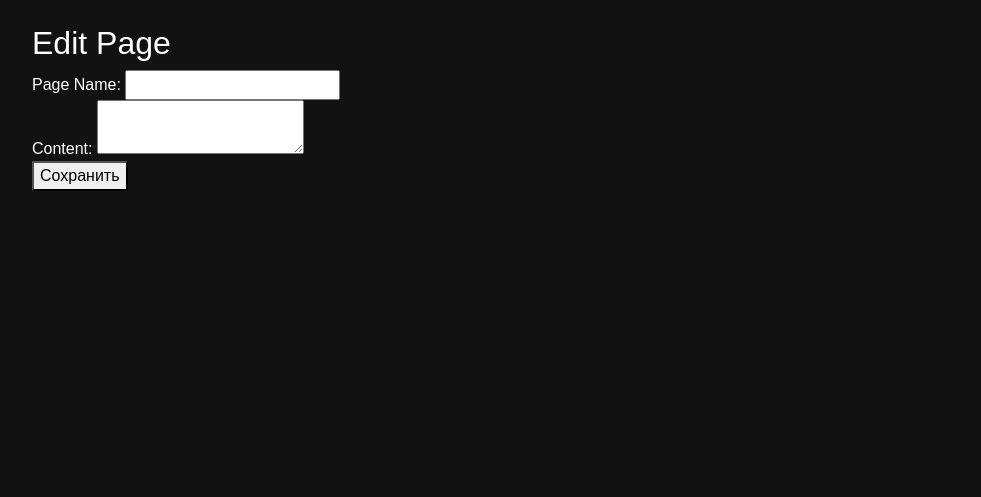
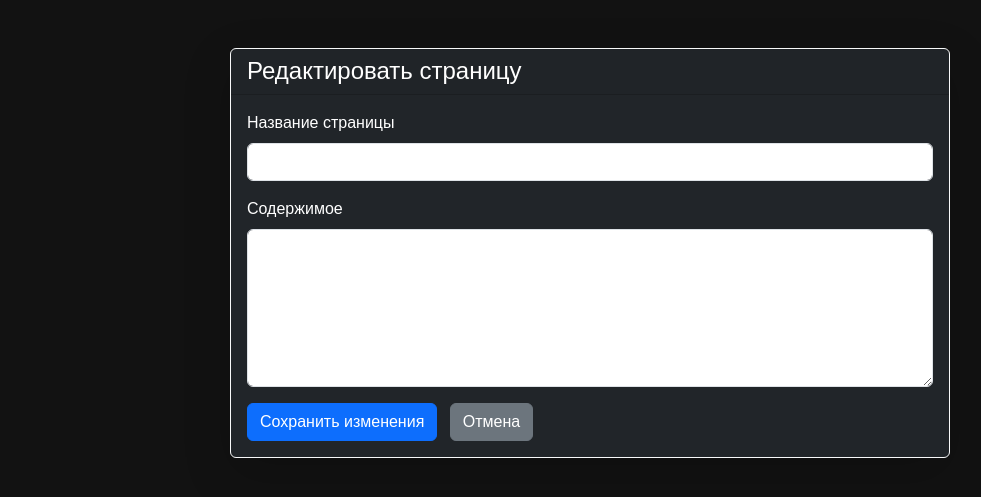
Before and after one commit to Sergrutter/Wik_Igr, a Flask app: template templates/edit_page.html in a window 1280 px wide. Shown: the part 56-553 px from the top of the page, without its empty margins (50-1031 px from the left). Run offline with Flask 3, Linux system fonts and the light colour scheme; the template is opened without the code that fills it, so the values that code supplies are empty.

Commit message:
bootstrap edit_page

```diff
--- a/templates/edit_page.html
+++ b/templates/edit_page.html
@@ -1,15 +1,30 @@
 {% extends "base.html" %}
+{% block title %}Редактировать страницу{% endblock %}
+
 {% block content %}
-<h2>Edit Page</h2>
-<form method="POST">
-    <div>
-        <label for="page_name">Page Name:</label>
-        <input type="text" id="page_name" name="page_name" value="{{ page.title }}" required>
+<div class="container mt-5">
+    <div class="row justify-content-center">
+        <div class="col-md-8">
+            <div class="card bg-dark text-white border-light shadow-lg">
+                <div class="card-header">
+                    <h4 class="mb-0">Редактировать страницу</h4>
+                </div>
+                <div class="card-body">
+                    <form method="POST">
+                        <div class="mb-3">
+                            <label for="page_name" class="form-label">Название страницы</label>
+                            <input type="text" class="form-control" id="page_name" name="page_name" value="{{ page.title }}" required>
+                        </div>
+                        <div class="mb-3">
+                            <label for="content" class="form-label">Содержимое</label>
+                            <textarea class="form-control" id="content" name="content" rows="6" required>{{ page.content }}</textarea>
+                        </div>
+                        <button type="submit" class="btn btn-primary">Сохранить изменения</button>
+                        <a href="{{ url_for('page_detail', page_id=page.id) }}" class="btn btn-secondary ms-2">Отмена</a>
+                    </form>
+                </div>
+            </div>
+        </div>
     </div>
-    <div>
-        <label for="content">Content:</label>
-        <textarea id="content" name="content" required>{{ page.content }}</textarea>
-    </div>
-    <button type="submit">Сохранить</button>
-</form>
+</div>
 {% endblock %}
```
